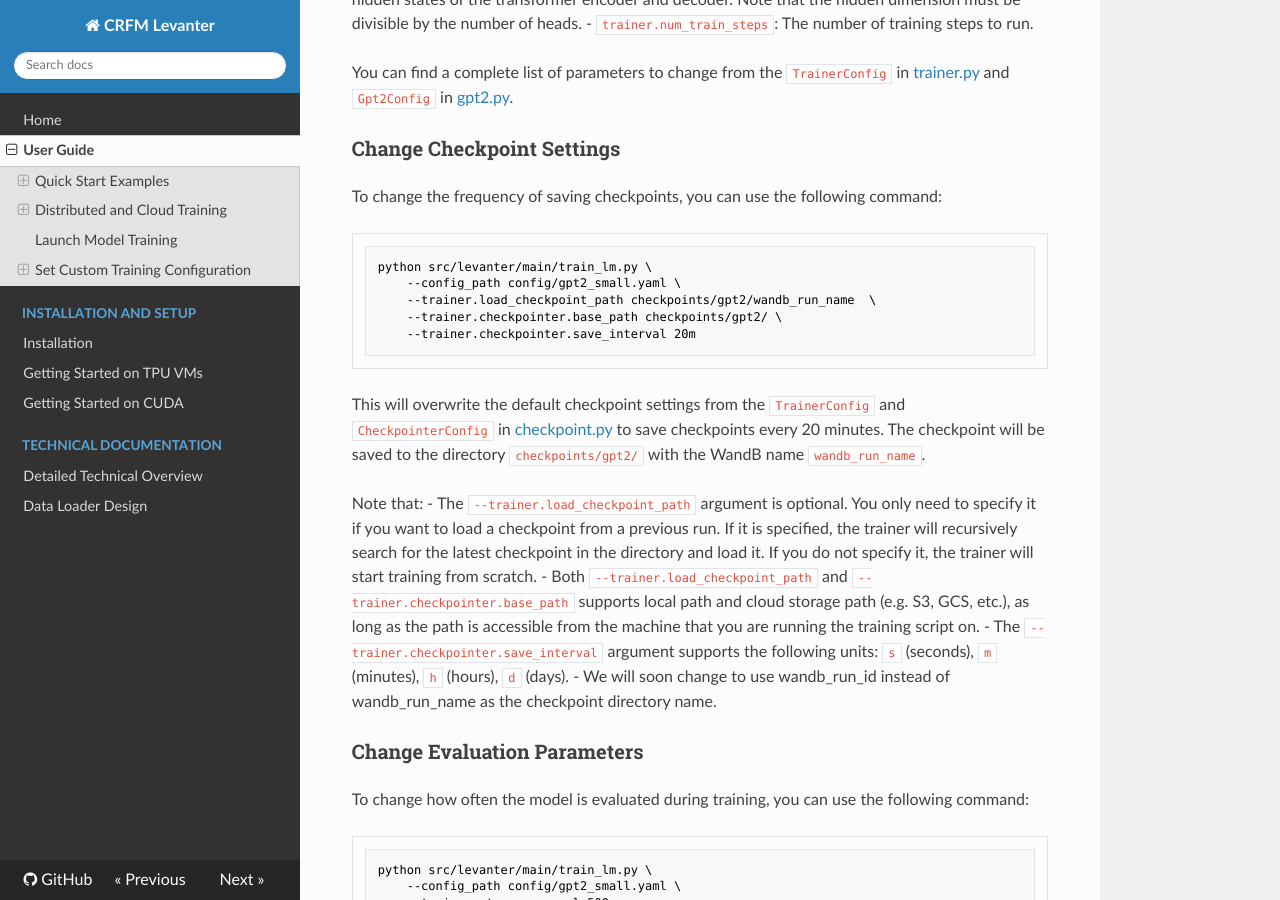
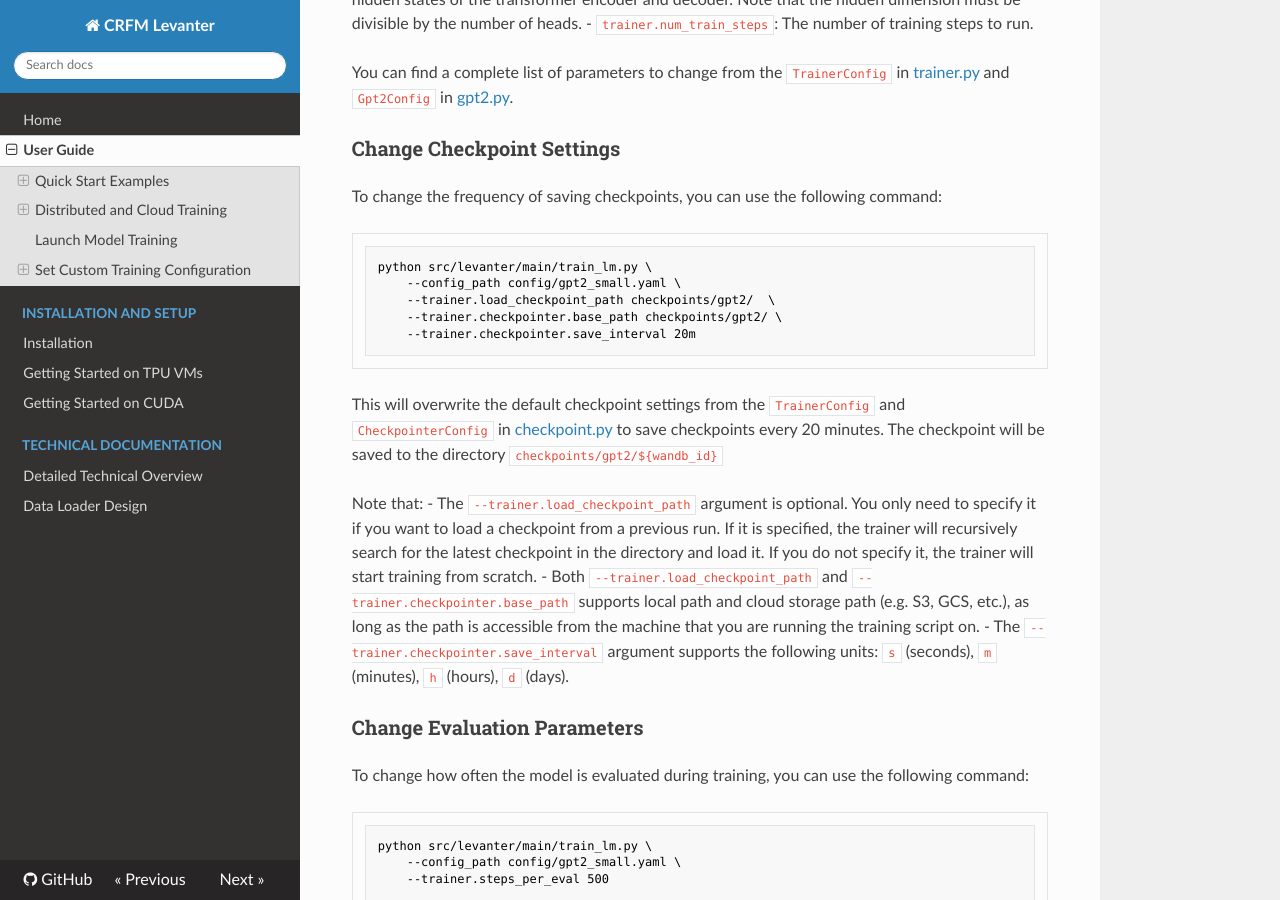
Before and after one commit to stanford-crfm/levanter, an MkDocs documentation site: the page built from docs/Getting-Started-Training.md, in a window 1280 px wide and 900 px high, scrolled down 3335 px. Built offline with MkDocs 1.6.1, drawn with Linux system fonts in a browser that asks for light colours; some of the changed text lies outside the part shown.

Commit message:
use run_ids for checkpoint path. closes #125

````diff
--- a/docs/Getting-Started-Training.md
+++ b/docs/Getting-Started-Training.md
@@ -54,13 +54,13 @@ To change the frequency of saving checkpoints, you can use the following command
 ```
 python src/levanter/main/train_lm.py \
     --config_path config/gpt2_small.yaml \
-    --trainer.load_checkpoint_path checkpoints/gpt2/wandb_run_name  \
+    --trainer.load_checkpoint_path checkpoints/gpt2/  \
     --trainer.checkpointer.base_path checkpoints/gpt2/ \
     --trainer.checkpointer.save_interval 20m
 ```
 
 This will overwrite the default checkpoint settings from the `TrainerConfig` and `CheckpointerConfig` in [checkpoint.py](src/levanter/checkpoint.py) to
-save checkpoints every 20 minutes. The checkpoint will be saved to the directory `checkpoints/gpt2/` with the WandB name `wandb_run_name`.
+save checkpoints every 20 minutes. The checkpoint will be saved to the directory `checkpoints/gpt2/${wandb_id}`
 
 Note that:
 - The `--trainer.load_checkpoint_path` argument is optional. You only need to specify it if you want to load a checkpoint from a previous
@@ -69,7 +69,6 @@ If you do not specify it, the trainer will start training from scratch.
 - Both `--trainer.load_checkpoint_path` and `--trainer.checkpointer.base_path` supports local path and cloud storage path (e.g. S3, GCS, etc.), as
 long as the path is accessible from the machine that you are running the training script on.
 - The `--trainer.checkpointer.save_interval` argument supports the following units: `s` (seconds), `m` (minutes), `h` (hours), `d` (days).
-- We will soon change to use wandb_run_id instead of wandb_run_name as the checkpoint directory name.
 
 ### Change Evaluation Parameters
 To change how often the model is evaluated during training, you can use the following command:
@@ -126,7 +125,7 @@ To do so, you can use the following command:
 ```
 python src/levanter/main/train_lm.py \
     --config_path config/gpt2_small.yaml \
-    --trainer.load_checkpoint_path checkpoints/gpt2/wandb_run_name  \
+    --trainer.load_checkpoint_path checkpoints/gpt2/wandb_id  \
     --trainer.wandb.resume True \
     --trainer.wandb.id asdf1234
 ```
````
Also changed, not shown: docs/Getting-Started-TPU-VM.md (+1 -2 lines), 3 other files.
